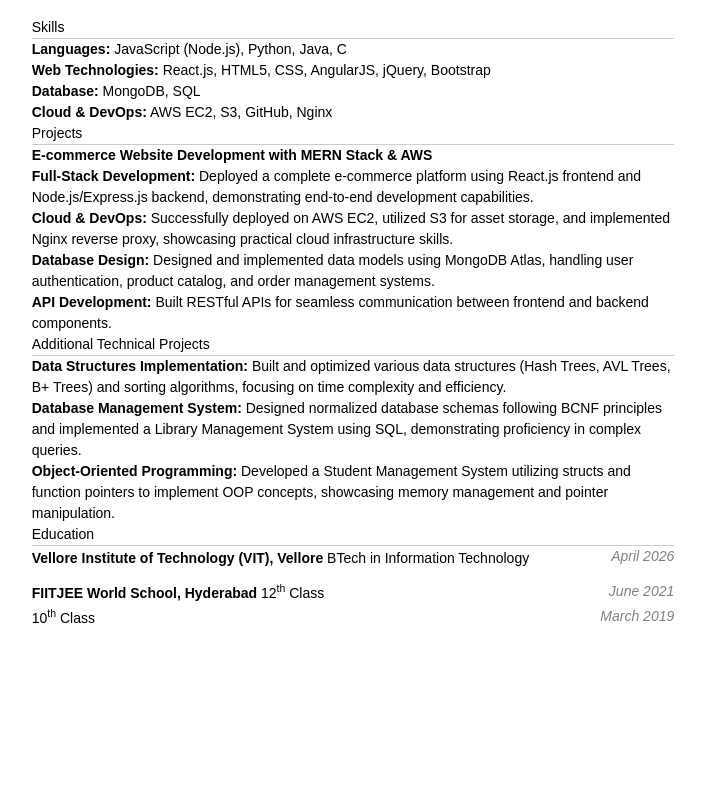
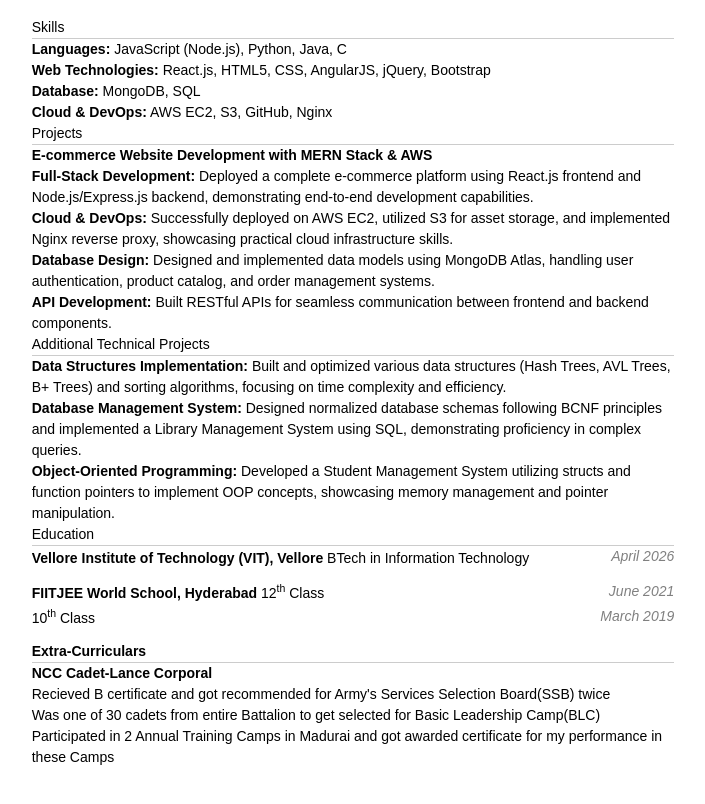
Before and after one commit to AdityaMedidala/Resume1, a plain HTML site: page index.html in a window 1280 px wide. Shown: the part 176-980 px from the top of the page, without its empty margins (287-992 px from the left). Drawn offline with nearby package versions, Linux system fonts and the light colour scheme.

Commit message:
Final commit

```diff
--- a/index.html
+++ b/index.html
@@ -200,6 +200,17 @@ body.dark #toggle {
         <h4 class="date">March 2019</h4>
       </div>
     </div>
+    <div id="Extra-Curricular">
+      <h3><b>Extra-Curriculars</b></h3>
+      <hr />
+      <h3><b>NCC Cadet-Lance Corporal</b></h3>
+      <ul>
+        <li>Recieved B certificate and got recommended for Army's Services Selection Board(SSB) twice</li>
+        <li>Was one of 30 cadets from entire Battalion to get selected for Basic Leadership Camp(BLC)</li>
+        <li>Participated in 2 Annual Training Camps in Madurai and got awarded certificate for my performance in these Camps</li>
+      </ul>
+
+    </div>
   </div>
 
   <script>
```
